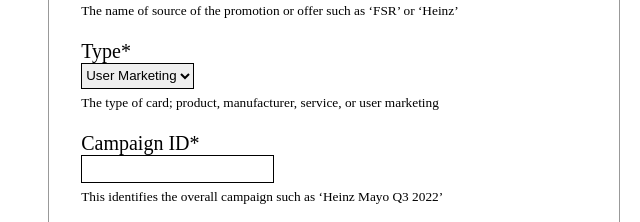
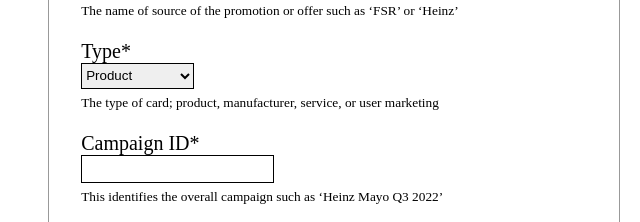
Before and after one commit to wlk-dev/tag-builder, a plain HTML site: page index.html in a window 1280 px wide. Shown: the part 224-446 px from the top of the page, 306-946 px from the left. Drawn offline with Linux system fonts and the light colour scheme.

Commit message:
added dropdown options

```diff
--- a/index.html
+++ b/index.html
@@ -29,8 +29,10 @@
                     <div>
                         <label for="Type">Type*</label>
                         <select class="ctype" id="Type" name="ctm_type" required>
-                            <option value="user_marketing">User Marketing</option>
-                            <option value="other">Other</option>
+                            <option value="user_marketing">Product</option>
+                            <option value="other">Manufacturer</option>
+                            <option value="other">Service</option>
+                            <option value="other">User Marketing</option>
                         </select>
                     </div>
                     <sub>The type of card; product, manufacturer, service, or user marketing</sub>
@@ -58,7 +60,7 @@
                         <input class="cvalue" type="text" name="ctm_value" id="Value">
                         <select class="cvalues" id="Values" name="ctm_values">
                             <option value="points">Points</option>
-                            <option value="other">Other</option>
+                            <option value="other">Dollars</option>
                         </select>
                     </div>
                     <sub>The value of the offer to the user in points or dollars</sub>
```
